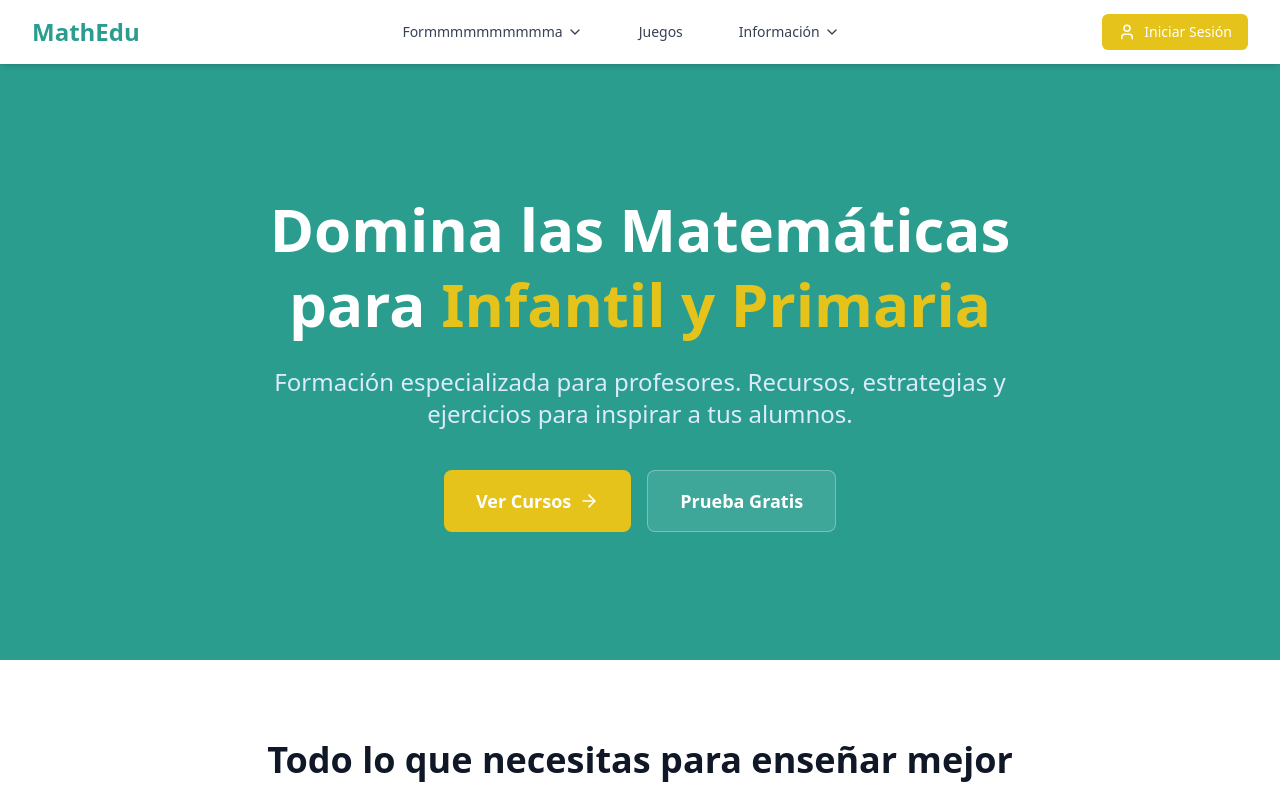
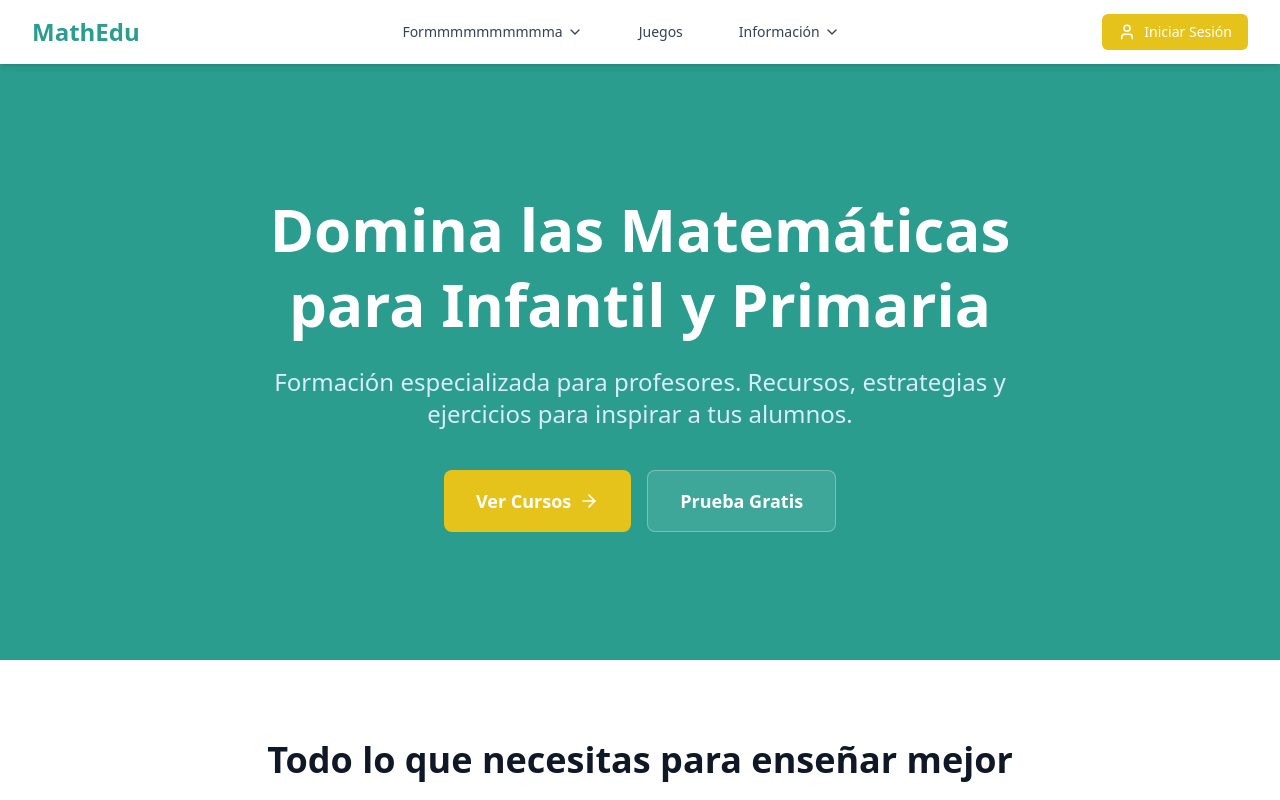
Before and after one commit to manu-reco/math-web, a Next.js app: page / in a window 1280 px wide. Shown: the top 800 px of the page. Built offline with nearby package versions, Linux system fonts and the light colour scheme.

Commit message:
Remove span styling from heading text
Eliminated the <span> with 'text-secondary' class from the main heading in Home page, simplifying the heading markup.

```diff
--- a/src/app/page.tsx
+++ b/src/app/page.tsx
@@ -9,7 +9,7 @@ export default function Home() {
         <div className="container-custom">
           <div className="max-w-3xl mx-auto text-center">
             <h1 className="text-4xl md:text-6xl font-bold mb-6 leading-tight">
-              Domina las Matemáticas para <span className="text-secondary">Infantil y Primaria</span>
+              Domina las Matemáticas para Infantil y Primaria
             </h1>
             <p className="text-xl md:text-2xl text-blue-100 mb-10">
               Formación especializada para profesores. Recursos, estrategias y ejercicios para inspirar a tus alumnos.
```
